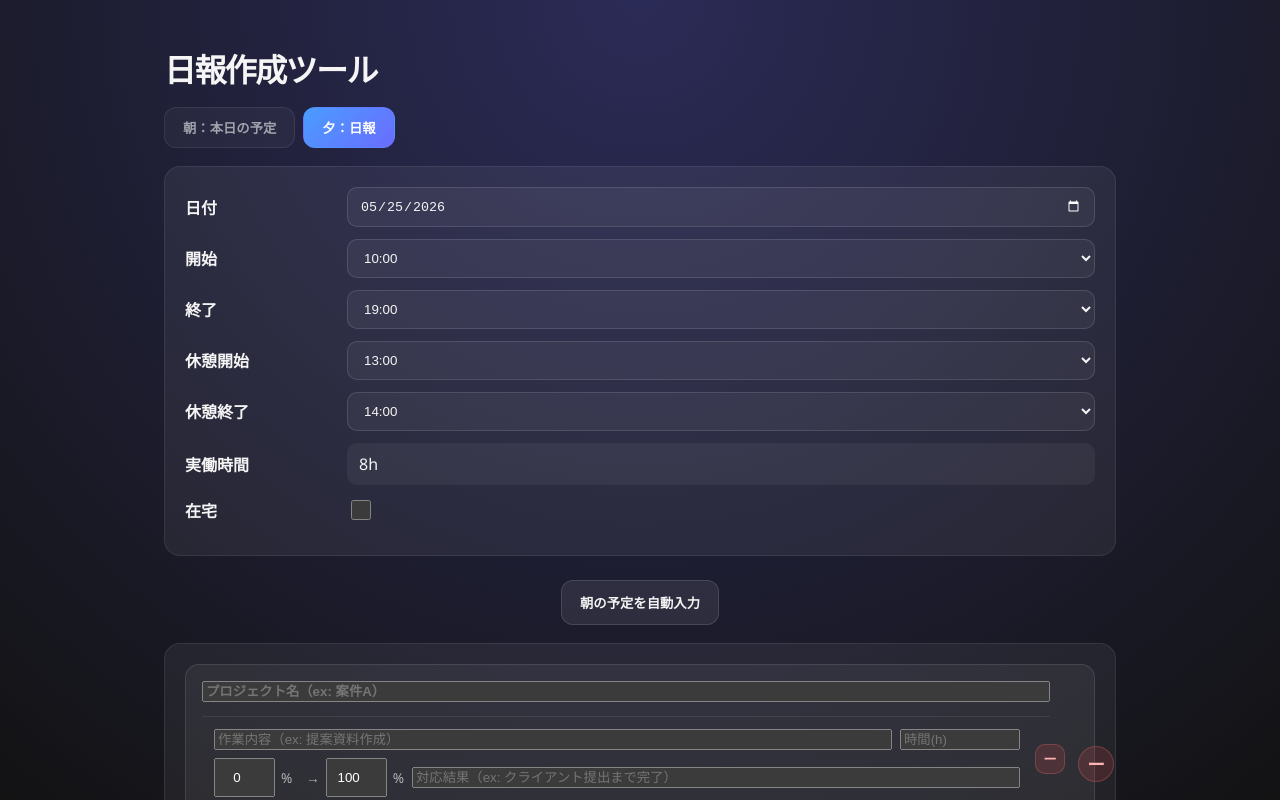
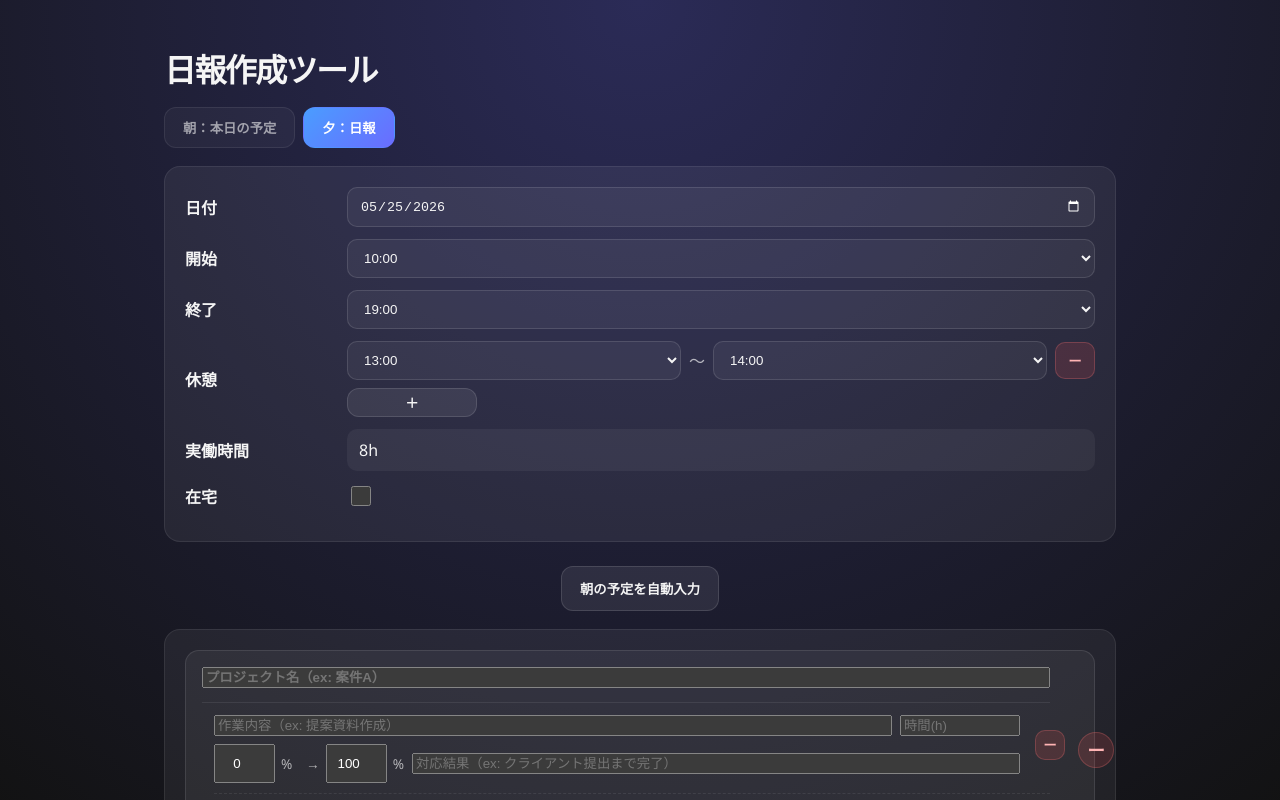
Before and after one commit to dorara-m/day-tool, a React (Vite) app: page / in a window 1280 px wide. Both pictures are taken after a click on the tab "夕：日報". Shown: the top 800 px of the page. Built offline with nearby package versions, Linux system fonts and the light colour scheme.

Commit message:
feat: 日報で休憩複数対応

```diff
--- a/src/EveningTab.jsx
+++ b/src/EveningTab.jsx
@@ -27,14 +27,19 @@ import MeetingsPanel from "./MeetingsPanel";
 const STORAGE_KEY = "dayTool.evening";
 const MORNING_STORAGE_KEY = "dayTool.morning";
 
+const createEmptyBreak = () => ({
+  id: crypto.randomUUID(),
+  start: "13:00",
+  end: "14:00",
+});
+
 export default function EveningTab() {
   const today = new Date().toISOString().slice(0, 10);
   const [initial] = useState(() => loadState(STORAGE_KEY, {}));
   const [date, setDate] = useState(initial.date ?? today);
   const [startTime, setStartTime] = useState(initial.startTime ?? "10:00");
   const [endTime, setEndTime] = useState(initial.endTime ?? "19:00");
-  const [breakStart, setBreakStart] = useState(initial.breakStart ?? "13:00");
-  const [breakEnd, setBreakEnd] = useState(initial.breakEnd ?? "14:00");
+  const [breaks, setBreaks] = useState(initial.breaks ?? [createEmptyBreak()]);
   const [isRemote, setIsRemote] = useState(initial.isRemote ?? false);
   const [groups, setGroups] = useState(initial.groups ?? [createEmptyPlanGroup()]);
   const [meetings, setMeetings] = useState(
@@ -47,21 +52,31 @@ export default function EveningTab() {
       date,
       startTime,
       endTime,
-      breakStart,
-      breakEnd,
+      breaks,
       isRemote,
       groups,
       meetings,
     });
-  }, [date, startTime, endTime, breakStart, breakEnd, isRemote, groups, meetings]);
+  }, [date, startTime, endTime, breaks, isRemote, groups, meetings]);
 
   const startTimeOptions = useMemo(() => getNearbyQuarterHourOptions(startTime), [startTime]);
   const endTimeOptions = useMemo(() => getNearbyQuarterHourOptions(endTime), [endTime]);
-  const breakStartOptions = useMemo(
-    () => getNearbyQuarterHourOptions(breakStart),
-    [breakStart],
+
+  const validBreaks = useMemo(
+    () =>
+      breaks.filter((b) => {
+        const s = parseTime(b.start);
+        const e = parseTime(b.end);
+        return s != null && e != null && e > s;
+      }),
+    [breaks],
   );
-  const breakEndOptions = useMemo(() => getNearbyQuarterHourOptions(breakEnd), [breakEnd]);
+
+  const breaksMinutes = useMemo(
+    () =>
+      validBreaks.reduce((sum, b) => sum + (parseTime(b.end) - parseTime(b.start)), 0),
+    [validBreaks],
+  );
 
   const workMinutes = useMemo(() => {
     const start = parseTime(startTime);
@@ -69,15 +84,25 @@ export default function EveningTab() {
     if (start == null || end == null) return 0;
     let total = end - start;
     if (total < 0) total = 0;
-    const breakStartMin = parseTime(breakStart);
-    const breakEndMin = parseTime(breakEnd);
-    if (breakStartMin != null && breakEndMin != null && breakEndMin > breakStartMin) {
-      total -= breakEndMin - breakStartMin;
-    }
+    total -= breaksMinutes;
     return Math.max(total, 0);
-  }, [startTime, endTime, breakStart, breakEnd]);
+  }, [startTime, endTime, breaksMinutes]);
 
   const workTime = formatHours(workMinutes);
+
+  const updateBreak = (id, field, value) => {
+    setBreaks((current) =>
+      current.map((b) => (b.id === id ? { ...b, [field]: value } : b)),
+    );
+  };
+
+  const addBreak = () => {
+    setBreaks((current) => [...current, createEmptyBreak()]);
+  };
+
+  const removeBreak = (id) => {
+    setBreaks((current) => current.filter((b) => b.id !== id));
+  };
 
   const totalHours = useMemo(() => sumPlanGroupsHours(groups), [groups]);
   const meetingHours = useMemo(() => sumMeetingsHours(meetings), [meetings]);
@@ -127,18 +152,16 @@ export default function EveningTab() {
       `・稼働時間　${startTime}～${endTime}（実働${actualWork}時間）`,
     ];
 
-    const breakStartMin = parseTime(breakStart);
-    const breakEndMin = parseTime(breakEnd);
-    if (breakStart && breakEnd && breakEndMin > breakStartMin) {
-      const breakMins = breakEndMin - breakStartMin;
-      const breakH = formatHoursForReport(breakMins);
-      lines.push(`・休憩時間　${breakStart}～${breakEnd}（${breakH}h）`);
+    if (validBreaks.length > 0) {
+      const rangesText = validBreaks.map((b) => `${b.start}～${b.end}`).join("、");
+      const breakH = formatHoursForReport(breaksMinutes);
+      lines.push(`・休憩時間　${rangesText}（${breakH}h）`);
     }
     if (isRemote) {
       lines.push("・勤務形態　在宅");
     }
 
-    lines.push("", "■進んだところ", "【作業結果】");
+    lines.push("", "【作業結果】");
 
     validGroups.forEach((group) => {
       lines.push(`＜${group.name?.trim() || "未入力"}＞`);
@@ -211,28 +234,49 @@ export default function EveningTab() {
           </select>
         </div>
         <div className="field-row">
-          <label htmlFor="break-start">休憩開始</label>
+          <label>休憩</label>
+          <div className="breaks-list">
+            {breaks.map((b) => {
+              const startOptions = getNearbyQuarterHourOptions(b.start);
+              const endOptions = getNearbyQuarterHourOptions(b.end);
+              return (
+                <div key={b.id} className="break-row">
                   <select
-            id="break-start"
-            value={breakStart}
-            onChange={(e) => setBreakStart(e.target.value)}
+                    value={b.start}
+                    onChange={(e) => updateBreak(b.id, "start", e.target.value)}
                   >
-            {breakStartOptions.map((time) => (
+                    {startOptions.map((time) => (
                       <option key={time} value={time}>
                         {time}
                       </option>
                     ))}
                   </select>
-        </div>
-        <div className="field-row">
-          <label htmlFor="break-end">休憩終了</label>
-          <select id="break-end" value={breakEnd} onChange={(e) => setBreakEnd(e.target.value)}>
-            {breakEndOptions.map((time) => (
+                  <span>〜</span>
+                  <select
+                    value={b.end}
+                    onChange={(e) => updateBreak(b.id, "end", e.target.value)}
+                  >
+                    {endOptions.map((time) => (
                       <option key={time} value={time}>
                         {time}
                       </option>
                     ))}
                   </select>
+                  <button
+                    type="button"
+                    className="child-remove"
+                    onClick={() => removeBreak(b.id)}
+                    aria-label="休憩を削除"
+                  >
+                    ー
+                  </button>
+                </div>
+              );
+            })}
+            <button type="button" className="secondary child-add" onClick={addBreak}>
+              ＋
+            </button>
+          </div>
         </div>
         <div className="field-row note-row">
           <label>実働時間</label>
--- a/src/style.scss
+++ b/src/style.scss
@@ -303,6 +303,24 @@ button {
   }
 }
 
+.breaks-list {
+  display: flex;
+  flex-direction: column;
+  gap: 8px;
+}
+
+.break-row {
+  display: grid;
+  grid-template-columns: 1fr auto 1fr 40px;
+  gap: 8px;
+  align-items: center;
+
+  span {
+    text-align: center;
+    color: rgba(255, 255, 255, 0.65);
+  }
+}
+
 textarea {
   min-height: 220px;
   resize: vertical;
@@ -313,14 +331,16 @@ textarea {
     grid-template-columns: 1fr;
   }
 
-  .meeting-row .child-remove {
+  .meeting-row .child-remove,
+  .break-row .child-remove {
     width: 100% !important;
     max-width: none;
   }
 
   .plan-task-row1,
   .plan-task-row2,
-  .meeting-row {
+  .meeting-row,
+  .break-row {
     grid-template-columns: 1fr;
   }
 
```
Lines whose indentation alone changed are shown as unchanged.
